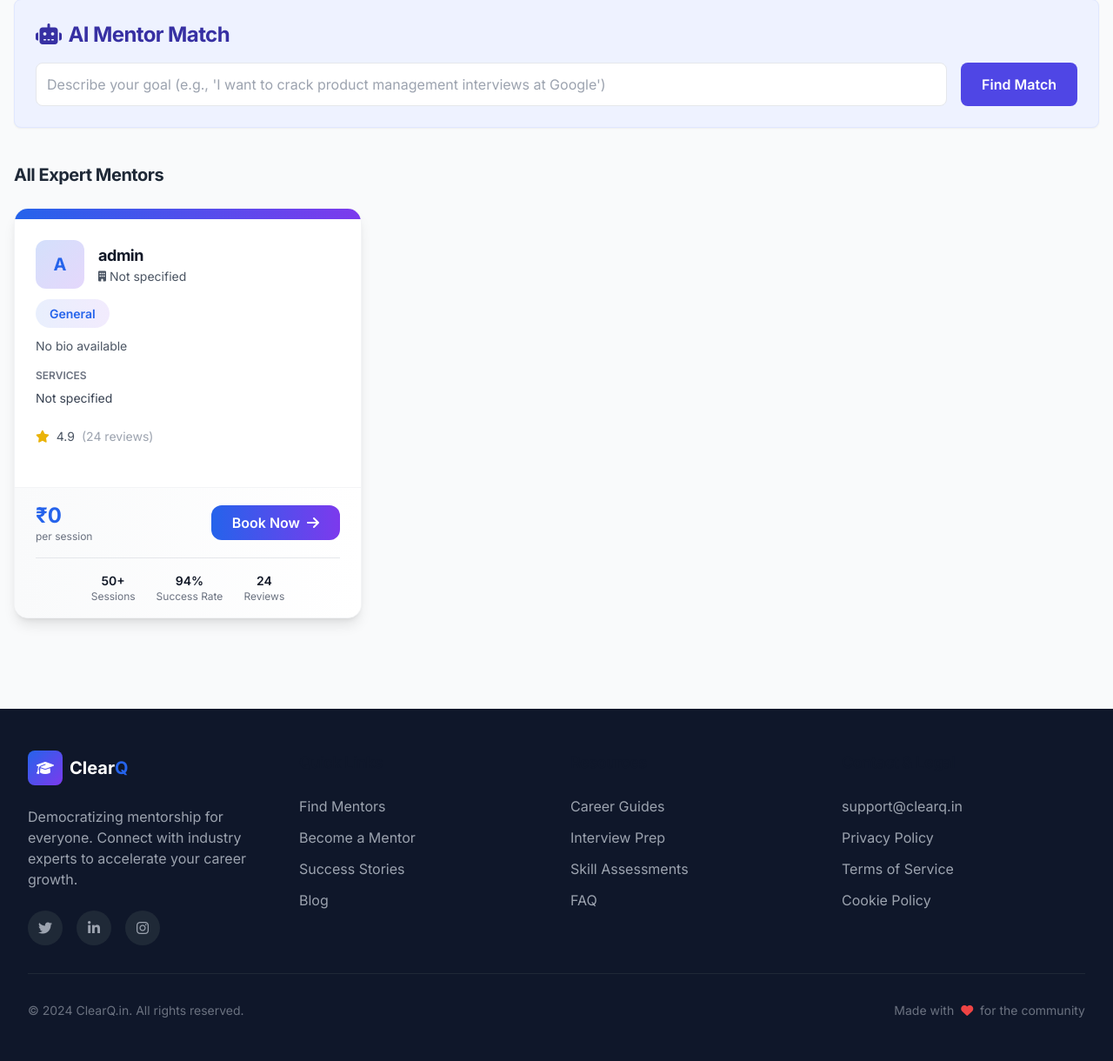
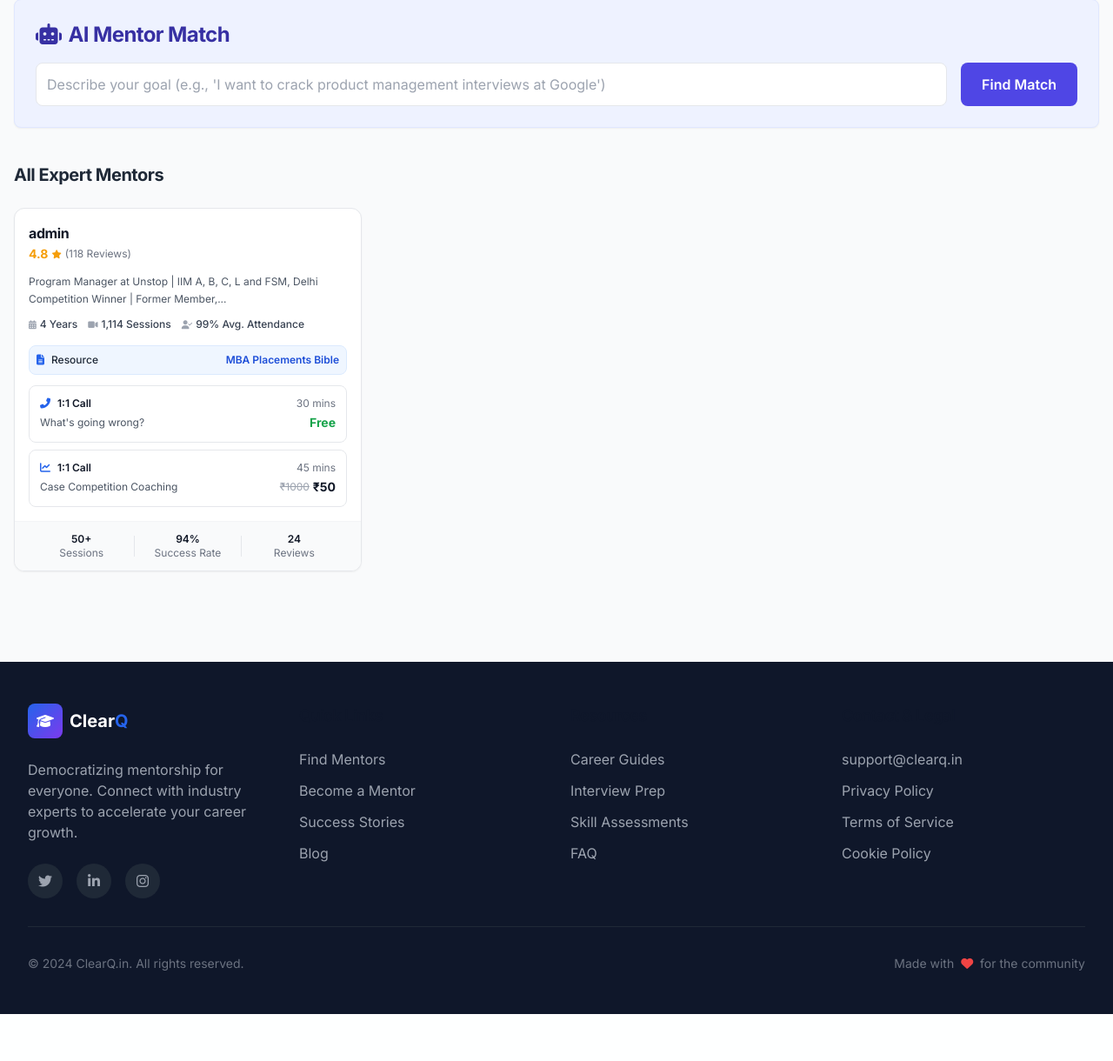
Before and after one commit to Abhidesh12/clearQ, a Flask app: template templates/mentors.html in a window 1280 px wide. Shown: the part 106-1326 px from the top of the page at 87% size. After the commit the page ends 1272 px from the top, so only its background shows below. Run offline with Flask 3, Linux system fonts and the light colour scheme; the template is opened without the code that fills it: values that come from a table or form of the project are taken from there, others are empty; some libraries are stand-ins or nearby versions.

Commit message:
Update mentor_card.html

```diff
--- a/templates/mentor_card.html
+++ b/templates/mentor_card.html
@@ -1,113 +1,113 @@
-<div class="bg-white rounded-2xl shadow-lg border border-gray-100 overflow-hidden hover:shadow-xl transition-all duration-300 transform hover:-translate-y-2 group">
-    <!-- Header with gradient -->
-    <div class="h-3 bg-gradient-to-r from-primary to-secondary"></div>
-
-    <div class="p-6">
-        <!-- Mentor Info -->
-        <div class="flex items-start justify-between mb-4">
-            <div class="flex items-center gap-4">
-                <div class="w-14 h-14 rounded-xl bg-gradient-to-br from-primary/20 to-secondary/20 flex items-center justify-center group-hover:scale-110 transition-transform">
-                    <span class="text-xl font-bold text-primary">{{ mentor.username[0]|upper }}</span>
-                </div>
-                <div>
-                    <h4 class="text-lg font-bold text-gray-900">{{ mentor.full_name or mentor.username }}</h4>
-                    <p class="text-sm text-gray-600 flex items-center gap-1">
-                        <i class="fas fa-building text-xs"></i>
-                        {{ mentor.company or 'Not specified' }}
-                    </p>
+<div class="bg-white rounded-xl shadow-sm border border-gray-200 overflow-hidden hover:shadow-md transition-all duration-200">
+    <div class="p-4">
+        <!-- Mentor Header -->
+        <div class="flex items-start justify-between mb-3">
+            <div>
+                <h4 class="text-base font-bold text-gray-900">{{ mentor.full_name or mentor.username }}</h4>
+                <!-- Rating -->
+                <div class="flex items-center gap-1 mt-0.5">
+                    <span class="text-amber-500 text-sm font-bold">4.8</span>
+                    <div class="flex items-center">
+                        <i class="fas fa-star text-amber-500 text-[10px]"></i>
+                        <span class="text-gray-500 text-xs ml-1">(118 Reviews)</span>
+                    </div>
                 </div>
             </div>
 
-            <!-- Verification Badge -->
+            <!-- Verification Badge - Smaller -->
             {% if mentor.is_verified %}
-            <span class="px-3 py-1 bg-green-100 text-green-800 rounded-full text-xs font-semibold flex items-center gap-1">
-                <i class="fas fa-check-circle"></i>
+            <span class="px-2 py-0.5 bg-green-50 text-green-700 rounded-full text-[10px] font-medium flex items-center gap-0.5">
+                <i class="fas fa-check-circle text-[9px]"></i>
                 Verified
             </span>
             {% endif %}
         </div>
 
-        <!-- Domain Badge -->
-        <div class="mb-4">
-            <span class="px-4 py-2 bg-gradient-to-r from-primary/10 to-secondary/10 text-primary rounded-full text-sm font-semibold">
-                {{ mentor.domain or 'General' }}
-            </span>
+        <!-- Tagline/Bio - Compact -->
+        <p class="text-xs text-gray-600 mb-3 line-clamp-2 leading-relaxed">
+            Program Manager at Unstop | IIM A, B, C, L and FSM, Delhi Competition Winner | Former Member,...
+        </p>
+
+        <!-- Stats Row -->
+        <div class="flex items-center gap-3 text-xs text-gray-700 mb-4">
+            <div class="flex items-center gap-1">
+                <i class="fas fa-calendar-alt text-gray-400 text-[10px]"></i>
+                <span class="font-medium">4 Years</span>
+            </div>
+            <div class="flex items-center gap-1">
+                <i class="fas fa-video text-gray-400 text-[10px]"></i>
+                <span class="font-medium">1,114 Sessions</span>
+            </div>
+            <div class="flex items-center gap-1">
+                <i class="fas fa-user-check text-gray-400 text-[10px]"></i>
+                <span class="font-medium">99% Avg. Attendance</span>
+            </div>
         </div>
 
-        <!-- Bio -->
-        <p class="text-gray-600 text-sm mb-4 line-clamp-3">{{ mentor.bio or 'No bio available' }}</p>
-
-        <!-- Skills -->
-        {% if mentor.skills %}
-        <div class="mb-4">
-            <p class="text-xs font-semibold text-gray-500 uppercase mb-2">Skills</p>
-            <div class="flex flex-wrap gap-2">
-                {% set skills_list = mentor.skills.split(',') %}
-                {% for skill in skills_list[:3] %}
-                <span class="px-3 py-1 bg-gray-100 text-gray-800 rounded-full text-xs">
-                    {{ skill.strip() }}
-                </span>
-                {% endfor %}
-                {% if skills_list|length > 3 %}
-                <span class="px-3 py-1 bg-gray-100 text-gray-800 rounded-full text-xs">
-                    +{{ skills_list|length - 3 }} more
-                </span>
-                {% endif %}
+        <!-- Resource Section -->
+        <div class="bg-blue-50 border border-blue-100 rounded-lg p-2 mb-3">
+            <div class="flex items-center justify-between">
+                <div class="flex items-center gap-2">
+                    <i class="fas fa-file-alt text-blue-600 text-xs"></i>
+                    <span class="text-xs font-medium text-gray-800">Resource</span>
+                </div>
+                <span class="text-xs text-blue-700 font-semibold">MBA Placements Bible</span>
             </div>
         </div>
-        {% endif %}
 
-        <!-- Services -->
-        <div class="mb-6">
-            <p class="text-xs font-semibold text-gray-500 uppercase mb-2">Services</p>
-            <p class="text-sm text-gray-700">{{ mentor.services or 'Not specified' }}</p>
-        </div>
+        <!-- Service Buttons -->
+        <div class="space-y-2">
+            <!-- 1:1 Call Button -->
+            <div class="border border-gray-200 rounded-lg p-3 hover:border-primary transition-colors">
+                <div class="flex items-center justify-between mb-1">
+                    <div class="flex items-center gap-2">
+                        <i class="fas fa-phone-alt text-primary text-xs"></i>
+                        <span class="text-xs font-semibold text-gray-900">1:1 Call</span>
+                    </div>
+                    <span class="text-xs text-gray-500">30 mins</span>
+                </div>
+                <div class="flex items-center justify-between">
+                    <span class="text-xs text-gray-600">What's going wrong?</span>
+                    <span class="text-sm font-bold text-green-600">Free</span>
+                </div>
+            </div>
 
-        <!-- Experience & Rating -->
-        <div class="flex items-center justify-between text-sm text-gray-600 mb-6">
-            {% if mentor.experience %}
-            <div class="flex items-center gap-2">
-                <i class="fas fa-briefcase text-primary"></i>
-                <span>{{ mentor.experience }}</span>
-            </div>
-            {% endif %}
-
-            <div class="flex items-center gap-2">
-                <i class="fas fa-star text-yellow-500"></i>
-                <span>4.9</span>
-                <span class="text-gray-400">(24 reviews)</span>
+            <!-- Additional service button example -->
+            <div class="border border-gray-200 rounded-lg p-3 hover:border-primary transition-colors">
+                <div class="flex items-center justify-between mb-1">
+                    <div class="flex items-center gap-2">
+                        <i class="fas fa-chart-line text-primary text-xs"></i>
+                        <span class="text-xs font-semibold text-gray-900">1:1 Call</span>
+                    </div>
+                    <span class="text-xs text-gray-500">45 mins</span>
+                </div>
+                <div class="flex items-center justify-between">
+                    <span class="text-xs text-gray-600">Case Competition Coaching</span>
+                    <div class="flex items-center gap-1">
+                        <span class="text-xs text-gray-400 line-through">₹1000</span>
+                        <span class="text-sm font-bold text-gray-900">₹50</span>
+                    </div>
+                </div>
             </div>
         </div>
     </div>
 
-    <!-- Footer with price & CTA -->
-    <div class="px-6 py-4 bg-gradient-to-r from-gray-50 to-white border-t border-gray-100">
-        <div class="flex items-center justify-between">
-            <div>
-                <p class="text-2xl font-bold text-primary">₹{{ mentor.price or 0 }}</p>
-                <p class="text-xs text-gray-500">per session</p>
+    <!-- Footer Stats - Optional, shown in screenshot -->
+    <div class="border-t border-gray-100 px-4 py-3 bg-gray-50">
+        <div class="flex items-center justify-between text-xs">
+            <div class="text-center flex-1">
+                <p class="font-semibold text-gray-900">50+</p>
+                <p class="text-gray-500">Sessions</p>
             </div>
-
-            <a href="{{ url_for('mentor_detail', id=mentor.id) }}"
-               class="px-6 py-2 bg-gradient-to-r from-primary to-secondary text-white font-semibold rounded-xl hover:shadow-lg transition-all transform hover:-translate-y-1 flex items-center gap-2 group-hover:scale-105">
-                Book Now
-                <i class="fas fa-arrow-right group-hover:translate-x-1 transition-transform"></i>
-            </a>
-        </div>
-
-        <!-- Quick Stats -->
-        <div class="flex items-center justify-center gap-6 mt-4 pt-4 border-t border-gray-200">
-            <div class="text-center">
-                <p class="text-sm font-semibold text-gray-900">50+</p>
-                <p class="text-xs text-gray-500">Sessions</p>
+            <div class="border-l border-gray-200 h-6"></div>
+            <div class="text-center flex-1">
+                <p class="font-semibold text-gray-900">94%</p>
+                <p class="text-gray-500">Success Rate</p>
             </div>
-            <div class="text-center">
-                <p class="text-sm font-semibold text-gray-900">94%</p>
-                <p class="text-xs text-gray-500">Success Rate</p>
-            </div>
-            <div class="text-center">
-                <p class="text-sm font-semibold text-gray-900">24</p>
-                <p class="text-xs text-gray-500">Reviews</p>
+            <div class="border-l border-gray-200 h-6"></div>
+            <div class="text-center flex-1">
+                <p class="font-semibold text-gray-900">24</p>
+                <p class="text-gray-500">Reviews</p>
             </div>
         </div>
     </div>
```
